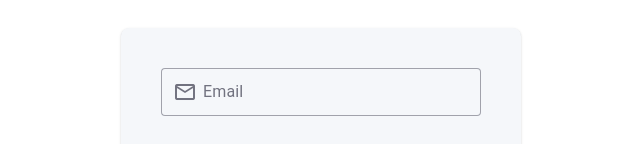
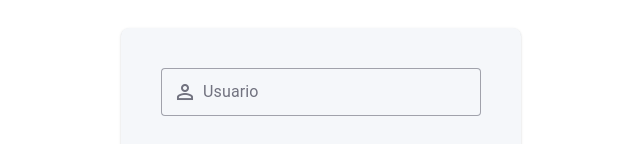
Before and after one commit to rishardcarranza/temple_donation_app_private, a Vue app: page /#/login in a window 1280 px wide. Shown: the part 321-465 px from the top of the page, without its empty margins (319-959 px from the left). Built offline with nearby package versions, Linux system fonts and the light colour scheme; no server answers.

Commit message:
permitir username instead of email

```diff
--- a/src/api/index.js
+++ b/src/api/index.js
@@ -56,7 +56,7 @@ api.interceptors.response.use(
 
 export default {
   auth: {
-    login: (email, password) => api.post('/auth/login', { email, password }),
+    login: (username, password) => api.post('/auth/login', { username, password }),
     refresh: (refreshToken) => api.post('/auth/refresh', { refresh_token: refreshToken }),
     logout: () => api.post('/auth/logout')
   },
--- a/src/stores/auth.js
+++ b/src/stores/auth.js
@@ -18,8 +18,8 @@ export const useAuthStore = defineStore('auth', {
   },
 
   actions: {
-    async login(email, password) {
-      const response = await api.auth.login(email, password)
+    async login(username, password) {
+      const response = await api.auth.login(username, password)
       const data = response.data
       this.token = data.access_token
       this.refreshToken = data.refresh_token
--- a/src/views/LoginView.vue
+++ b/src/views/LoginView.vue
@@ -12,11 +12,11 @@
             <v-card-text>
               <v-form @submit.prevent="handleLogin">
                 <v-text-field
-                  v-model="email"
-                  label="Email"
-                  prepend-inner-icon="mdi-email-outline"
-                  type="email"
-                  :error-messages="emailErrors"
+                  v-model="username"
+                  label="Usuario"
+                  prepend-inner-icon="mdi-account-outline"
+                  type="text"
+                  :error-messages="usernameErrors"
                   class="mb-2"
                   bg-color="surface"
                   required
@@ -71,14 +71,14 @@ const router = useRouter()
 const auth = useAuthStore()
 const notifications = useNotificationsStore()
 
-const email = ref('')
+const username = ref('')
 const password = ref('')
 const showPassword = ref(false)
 const loading = ref(false)
 
-const emailErrors = computed(() => {
-  if (!email.value) return []
-  return email.value.includes('@') ? [] : ['Email inválido']
+const usernameErrors = computed(() => {
+  if (!username.value) return []
+  return username.value.length >= 3 ? [] : ['Usuario muy corto']
 })
 
 const passwordErrors = computed(() => {
@@ -87,11 +87,11 @@ const passwordErrors = computed(() => {
 })
 
 async function handleLogin() {
-  if (!email.value || !password.value) return
+  if (!username.value || !password.value) return
 
   loading.value = true
   try {
-    await auth.login(email.value, password.value)
+    await auth.login(username.value, password.value)
     notifications.success('Bienvenido')
     await nextTick()
     router.push('/dashboard')
```
